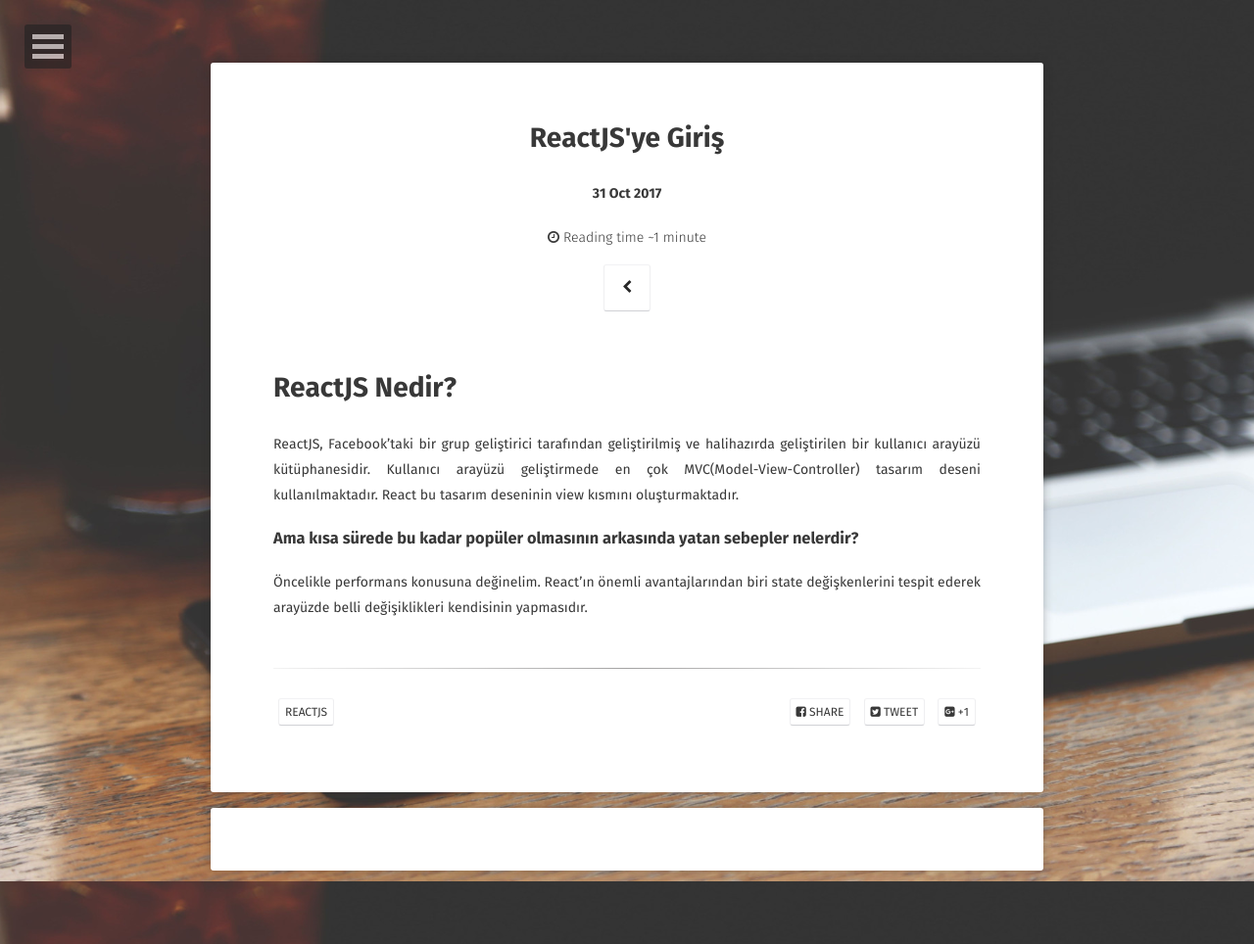
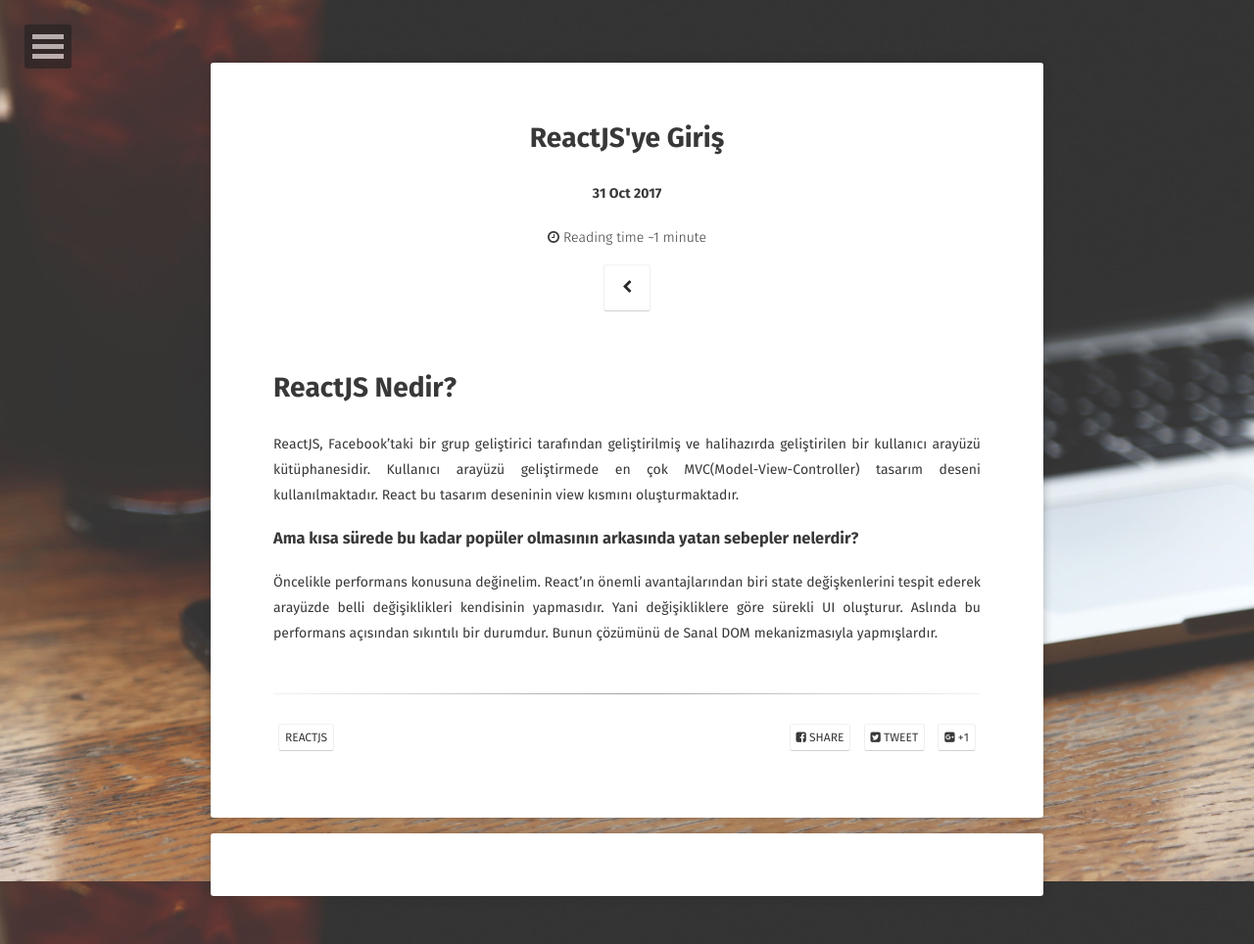
Before and after one commit to alikaraca/alikaraca.github.io, a Jekyll site: the page built from _posts/2017-10-31-ReactJS.md, in a window 1280 px wide. Shown: the whole page at 98% size. Built offline with Jekyll 4.4.1, drawn with Linux system fonts in a browser that asks for light colours; some web fonts are replaced; comment, search, counter and statistics services are not loaded.

Commit message:
Update 2017-10-31-ReactJS.md

```diff
--- a/_posts/2017-10-31-ReactJS.md
+++ b/_posts/2017-10-31-ReactJS.md
@@ -11,4 +11,4 @@
   ReactJS, Facebook'taki bir grup geliştirici tarafından geliştirilmiş ve halihazırda geliştirilen bir kullanıcı arayüzü kütüphanesidir.
   Kullanıcı arayüzü geliştirmede en çok MVC(Model-View-Controller) tasarım deseni kullanılmaktadır. React bu tasarım deseninin view kısmını oluşturmaktadır.
 ###  Ama kısa sürede bu kadar popüler olmasının arkasında yatan sebepler nelerdir?
-  Öncelikle performans konusuna değinelim. React'ın önemli avantajlarından biri state değişkenlerini tespit ederek arayüzde belli değişiklikleri kendisinin yapmasıdır.
+  Öncelikle performans konusuna değinelim. React'ın önemli avantajlarından biri state değişkenlerini tespit ederek arayüzde belli değişiklikleri kendisinin yapmasıdır. Yani değişikliklere göre sürekli UI oluşturur. Aslında bu performans açısından sıkıntılı bir durumdur. Bunun çözümünü de Sanal DOM mekanizmasıyla yapmışlardır.
```
